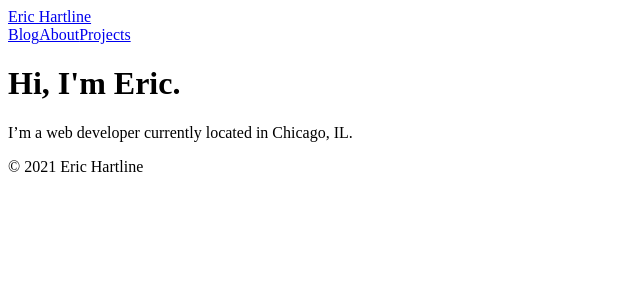
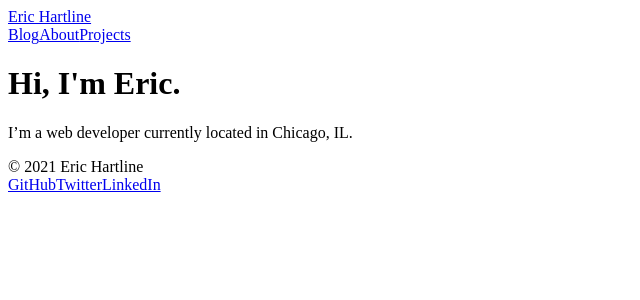
Before and after one commit to erichartline/erichartline.net, a Next.js app: page / in a window 1280 px wide. Shown: the top 300 px of the page, without its empty margins (0-640 px from the left). Built offline with nearby package versions, Linux system fonts and the light colour scheme.

Commit message:
feat: add social links in footer

```diff
--- a/components/Footer.tsx
+++ b/components/Footer.tsx
@@ -1,7 +1,31 @@
+import Link from "next/link"
+
+const links = [
+  {
+    name: "GitHub",
+    url: "https://github.com/wildlifehexagon",
+  },
+  {
+    name: "Twitter",
+    url: "https://twitter.com/wildlifehexagon",
+  },
+  {
+    name: "LinkedIn",
+    url: "https://www.linkedin.com/in/erichartline/",
+  },
+]
+
 const Footer = () => {
   return (
     <footer className="text-gray-600 body-font my-4 text-center">
       © {new Date().getFullYear()} Eric Hartline
+      <div className="mt-2">
+        {links.map((item) => (
+          <Link key={item.name} href={item.url}>
+            <a className="mr-2">{item.name}</a>
+          </Link>
+        ))}
+      </div>
     </footer>
   )
 }
```
